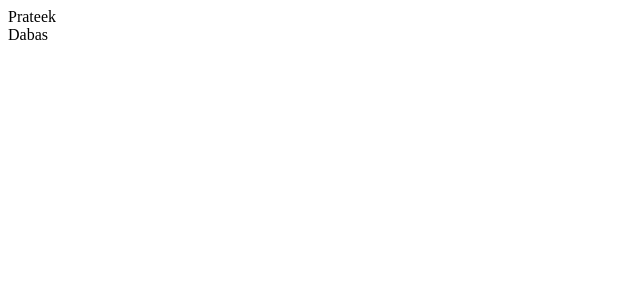
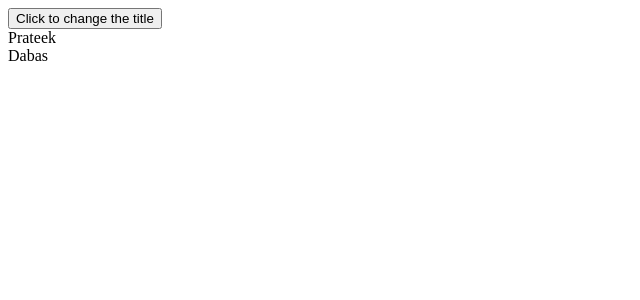
Before and after one commit to dprateek11/practice, a React (Vite) app in the folder week-6-exp/: page / in a window 1280 px wide. Shown: the top 300 px of the page, without its empty margins (0-640 px from the left). Built offline with nearby package versions, Linux system fonts and the light colour scheme.

Commit message:
Moving state down

```diff
--- a/week-6-exp/src/App.jsx
+++ b/week-6-exp/src/App.jsx
@@ -1,11 +1,26 @@
+import { useState } from "react"
+
 function App() {
 
   return (
     <>
-      <Header title="Prateek"></Header>
+      <HeaderWithTitle />
       <Header title="Dabas"></Header>
     </>
   )
+}
+
+function HeaderWithTitle(){
+  const [title, setTitle] = useState("Prateek")
+
+  function changeTitle(){
+    setTitle(Math.random())
+  }
+
+  return <div>
+      <button onClick={changeTitle}>Click to change the title</button>
+      <Header title={title}></Header>
+  </div>
 }
 
 function Header({title}) {
```
